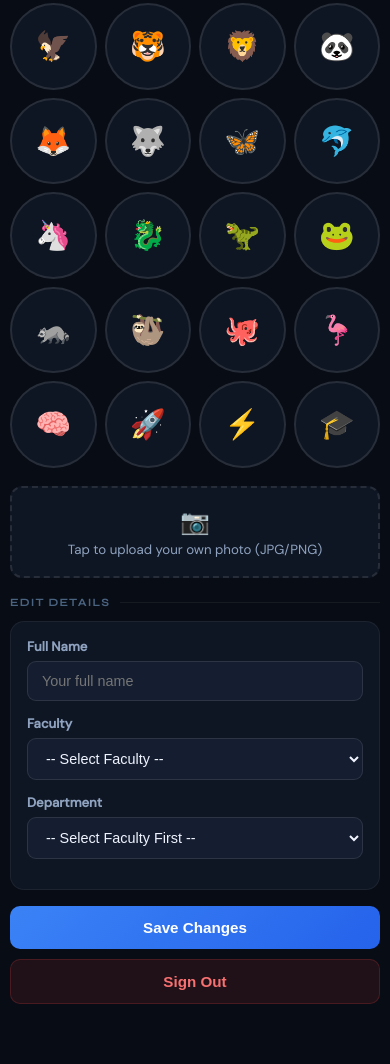
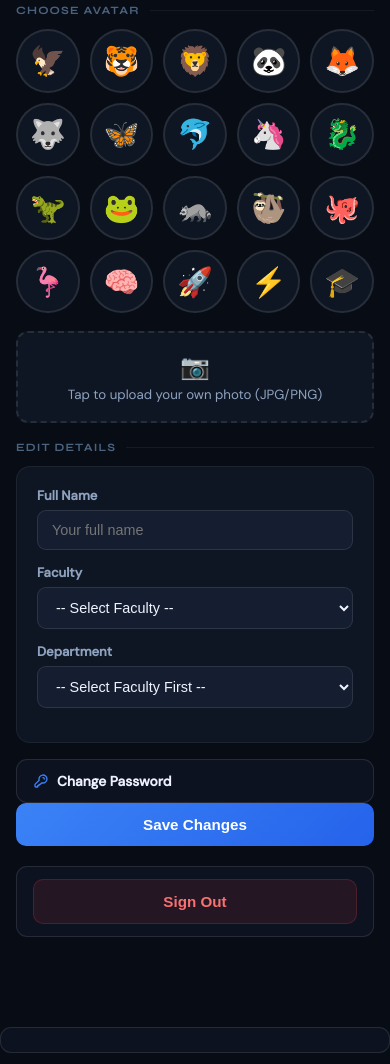
Before and after one commit to adesanyademilade16-dotcom/Codex-hub-prime, a plain HTML site: page profile.html in a window 390 px wide. Shown: the part 488-1552 px from the top of the page. Drawn offline with Linux system fonts and the light colour scheme; no server answers.

Commit message:
Refactor profile.html by removing responsive styles
Removed responsive CSS media queries and added a change password link.

```diff
--- a/profile.html
+++ b/profile.html
@@ -117,26 +117,7 @@
     .spinner { display:inline-block; width:14px; height:14px; border:2px solid rgba(255,255,255,.3);
       border-top-color:#fff; border-radius:50%; animation:spin .6s linear infinite; vertical-align:middle; margin-right:6px; }
     @keyframes spin { to { transform:rotate(360deg); } }
-
-        /* ── ADDED RESPONSIVE FIXES ── */
-        @media(max-width:1024px){
-            .shell{ padding:14px 14px 70px; }
-        }
-        @media(max-width:768px){
-            .shell{ padding:14px 12px 70px; }
-            .profile-hero{ padding:24px 16px; }
-        }
-        @media(max-width:480px){
-            .shell{ padding:12px 10px 60px; }
-            .stats-row{ grid-template-columns:repeat(3,1fr); gap:8px; }
-            .stat-mini .val{ font-size:1.1rem; }
-            .avatar-grid{ grid-template-columns:repeat(4,1fr); gap:8px; }
-            .profile-name{ font-size:1.1rem; }
-            .rank-card{ flex-wrap:wrap; gap:10px; }
-            .form-card{ padding:16px; }
-        }
-
-    </style>
+  </style>
 </head>
 <body>
 <div class="shell">
@@ -207,13 +188,31 @@
         <option value="science">Science</option>
         <option value="social_sciences">Social Science</option>
         <option value="arts">Arts</option>
+        <option value="education">Arts</option>
         <option value="law">Law</option>
       </select>
     </div>
     <div class="form-group"><label>Department</label><select id="inputDept"><option value="">-- Select Faculty First --</option></select></div>
   </div>
+  <div>
+<a href="change_password.html" style="display:flex;align-items:center;gap:8px;
+    background:#0d1220;border:1px solid rgba(255,255,255,.10);border-radius:11px;
+    padding:12px 16px;text-decoration:none;color:#eef2ff;font-size:.86rem;font-weight:600;
+    transition:.18s;margin-top:10px">
+    <svg width="16" height="16" viewBox="0 0 24 24" fill="none" stroke="#3b82f6" stroke-width="2">
+      <path stroke-linecap="round" stroke-linejoin="round"
+        d="M15 7a2 2 0 012 2m4 0a6 6 0 01-7.743 5.743L11 17H9v2H7v2H4a1 1 0 01-1-1
+           v-2.586a1 1 0 01.293-.707l5.964-5.964A6 6 0 1121 9z"/>
+    </svg>
+    Change Password
+  </a>
+  </div>
+  <button class="btn btn-primary" id="saveBtn" onclick="saveProfile()">Save Changes</button>
+  <a href="change_password.html" style="display:flex;align-items:center;gap:8px;
+    background:#0d1220;border:1px solid rgba(255,255,255,.10);border-radius:11px;
+    padding:12px 16px;text-decoration:none;color:#eef2ff;font-size:.86rem;font-weight:600;
+    transition:.18s;margin-top:10px">
 
-  <button class="btn btn-primary" id="saveBtn" onclick="saveProfile()">Save Changes</button>
   <button class="btn btn-danger" onclick="if(confirm('Sign out?')){signOutUser()}">Sign Out</button>
 
 </div>
```
